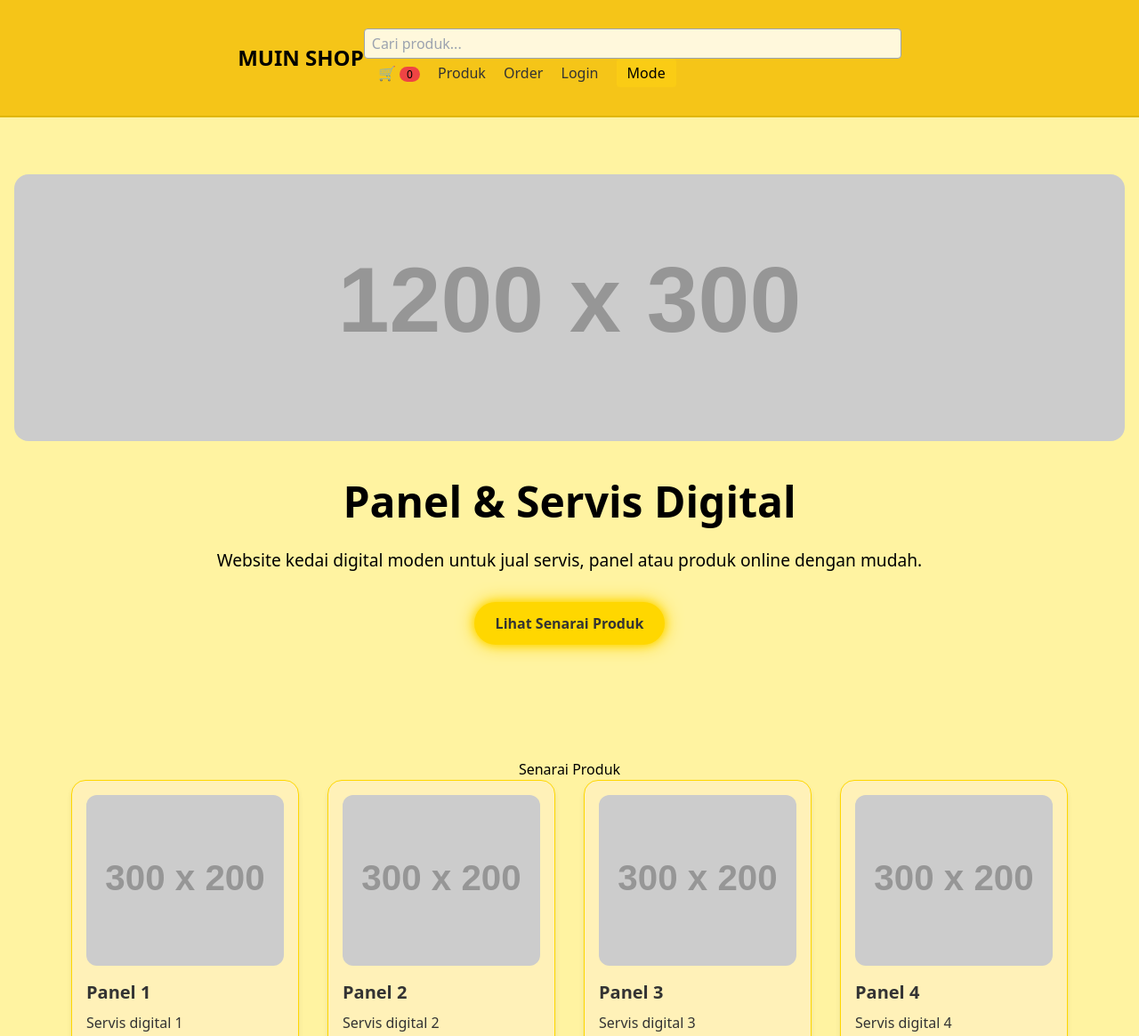
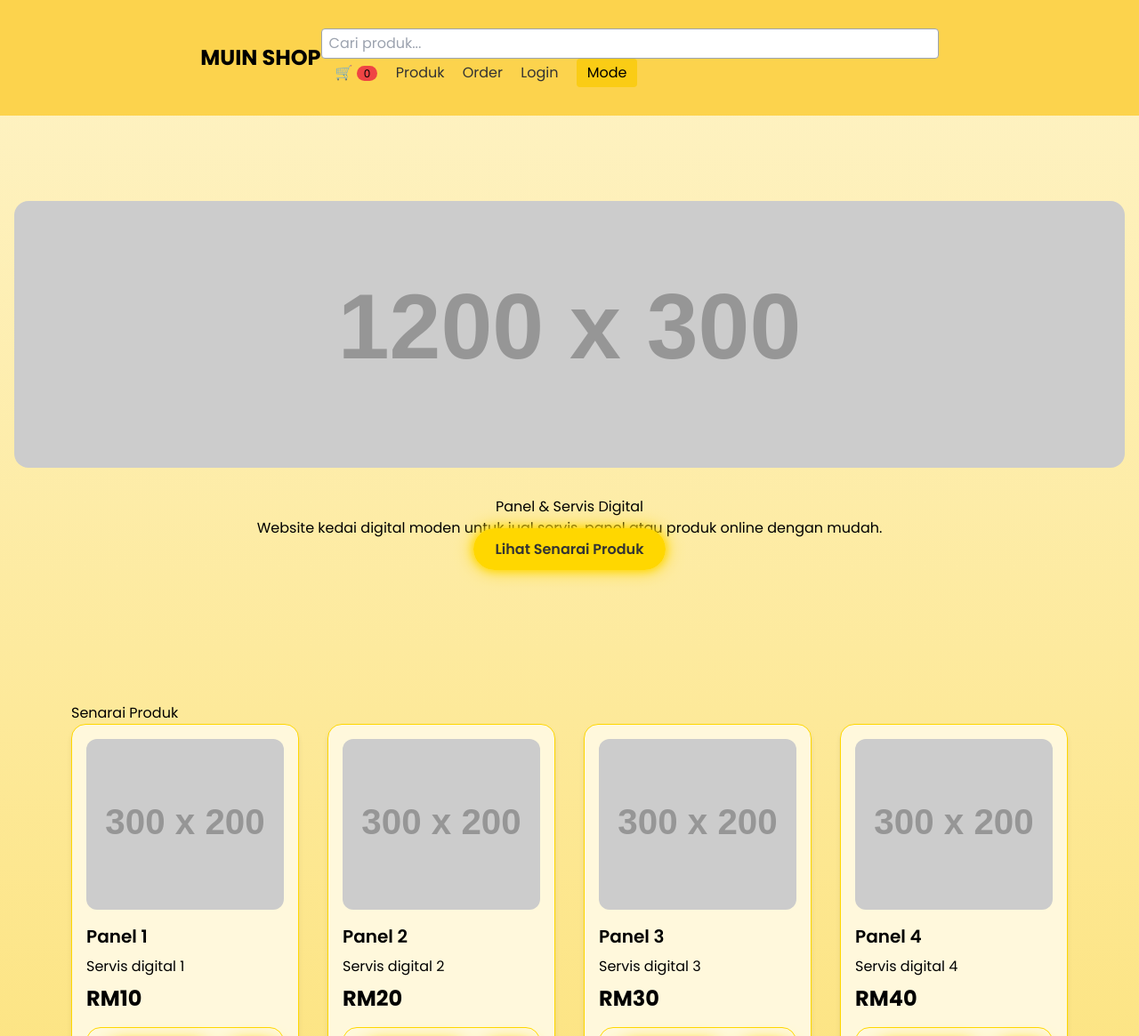
Before and after one commit to muinnzz/muin-shop, a website: page public/index.html in a window 1280 px wide. Shown: the top 1165 px of the page at 89% size. Drawn offline with nearby package versions, Linux system fonts and the light colour scheme; placeholder pictures from the web are drawn by us.

Commit message:
Update style.css

```diff
--- a/public/style.css
+++ b/public/style.css
@@ -1,54 +1,41 @@
 body {
-  background-color: #FFF3A1;
+  background: linear-gradient(180deg,#fef3c7,#facc15);
   color: #000;
-  transition: all 0.3s ease;
+  font-family: 'Poppins', sans-serif;
 }
+
 body.dark-mode {
-  background-color: #1e1e2f;
+  background: #1e1e2f;
   color: #fff;
 }
 
+/* Navbar */
 header {
-  background-color: #f5c518;
-  border-bottom: 2px solid #e0b700;
-  padding: 1rem;
   display: flex;
   justify-content: space-between;
   align-items: center;
+  padding: 1rem;
+  background-color: #fcd34d;
 }
 
 header a {
+  margin-left: 0.5rem;
+  text-decoration: none;
   color: #333;
-  text-decoration: none;
-  margin-left: 10px;
 }
 
-header a:hover {
-  color: #fff;
+.hero-section {
+  text-align: center;
+  padding: 6rem 1rem;
 }
 
-/* Hero */
-.hero-section {
-  text-align: center;
-  padding: 4rem 1rem;
-}
-.hero-section h2 {
-  font-size: 3rem;
-  font-weight: 700;
-  margin-bottom: 1rem;
-}
-.hero-section p {
-  font-size: 1.2rem;
-  margin-bottom: 2rem;
-}
 .hero-banner {
-  background-image: url('https://via.placeholder.com/1200x300?text=Banner+Zenitsu');
+  background-image: url('https://via.placeholder.com/1200x300?text=Banner+Muin+Shop');
   background-size: cover;
   background-position: center;
-  width: 100%;
   height: 300px;
+  margin-bottom: 2rem;
   border-radius: 1rem;
-  margin-bottom: 2rem;
 }
 
 /* Neon Button */
@@ -60,9 +47,8 @@ header a:hover {
   border-radius: 1.5rem;
   box-shadow: 0 0 10px #ffd700, 0 0 20px #ffd700;
   transition: all 0.3s ease;
-  display: inline-block;
-  cursor: pointer;
 }
+
 .neon-button:hover {
   transform: scale(1.05);
   box-shadow: 0 0 20px #ffd700, 0 0 30px #ffd700;
@@ -70,7 +56,7 @@ header a:hover {
 
 /* Produk Cards */
 #produk-list div {
-  background-color: #fff1b8;
+  background-color: #fff8dc;
   border: 1px solid #ffd700;
   border-radius: 1rem;
   padding: 1rem;
@@ -78,47 +64,32 @@ header a:hover {
   transform: translateY(20px);
   animation: fadeInUp 0.5s forwards;
 }
+
 #produk-list div:hover {
   transform: translateY(-5px) scale(1.02);
-  box-shadow: 0 10px 25px rgba(0,0,0,0.3);
-}
-#produk-list h4, #produk-list p {
-  color: #333;
+  box-shadow: 0 10px 25px rgba(0,0,0,0.2);
 }
 
-/* Inputs */
+@keyframes fadeInUp {
+  to { opacity: 1; transform: translateY(0); }
+}
+
+/* Form */
 input, select, textarea {
-  background-color: #fff8dc;
-  color: #333;
+  width: 100%;
+  padding: 0.75rem;
+  border-radius: 1rem;
   border: 1px solid #ffd700;
-  border-radius: 1rem;
-  padding: 0.75rem;
-  width: 100%;
   margin-bottom: 1rem;
 }
 input:focus, select:focus, textarea:focus {
-  border-color: #ffd700;
-  box-shadow: 0 0 5px #ffd700;
   outline: none;
+  border-color: #f59e0b;
+  box-shadow: 0 0 5px #f59e0b;
 }
 
-h3 {
-  font-weight: 700;
-  margin-bottom: 2rem;
-  text-align: center;
+/* Popup */
+#popup {
+  display: none;
+  z-index: 50;
 }
-
-/* Footer */
-footer {
-  background-color: #f5c518;
-  color: #333;
-  text-align: center;
-  padding: 1rem 0;
-  margin-top: 2rem;
-}
-
-/* Fade-in Animation */
-@keyframes fadeInUp {
-  0% { opacity: 0; transform: translateY(20px); }
-  100% { opacity: 1; transform: translateY(0); }
-}
```
